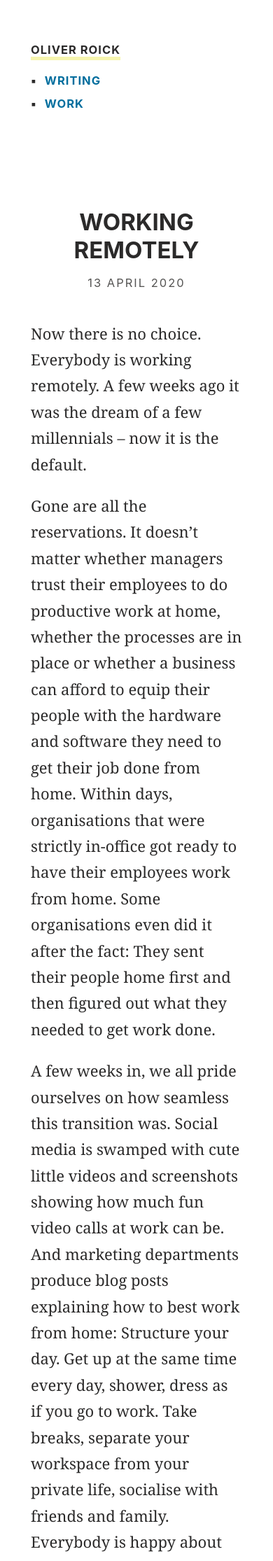
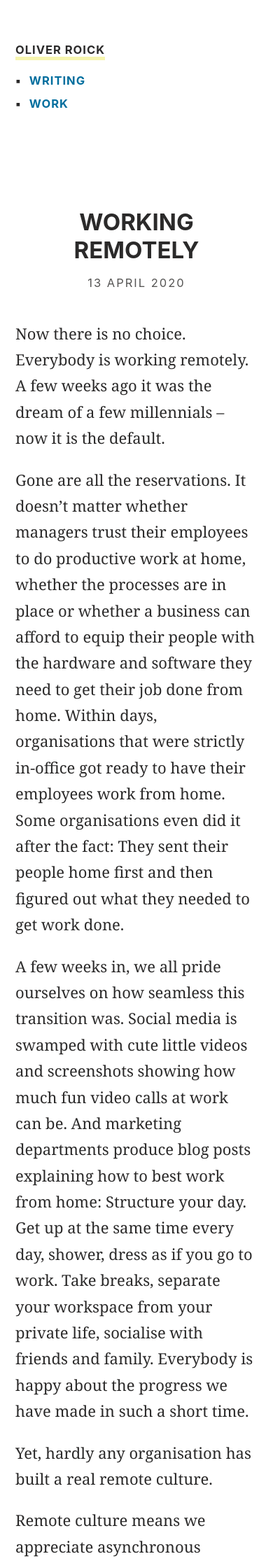
Before and after one commit to oliverroick/oliverroick.net, a Jekyll site: the page built from index.html, in a window 390 px wide. Shown: the top 2230 px of the page at 70% size. Built offline with Jekyll 4.4.1, drawn with Linux system fonts in a browser that asks for light colours.

Commit message:
style: lower page padding on mobile view

```diff
--- a/css/roick.css
+++ b/css/roick.css
@@ -33,6 +33,11 @@ body {
   font-size: var(--base-size);
   padding: 0;
   margin: 0;
+}
+
+body > * {
+  padding-left: var(--base-size);
+  padding-right: var(--base-size);
 }
 
 h1 {
@@ -143,8 +148,6 @@ header {
   max-width: var(--main-width);
   letter-spacing: 1px;
   margin: auto auto var(--gap-l) auto;
-  padding-left: var(--gap-s);
-  padding-right: var(--gap-s);
   padding-top: var(--gap-s);
 }
 
@@ -205,7 +208,8 @@ footer {
   font-size: var(--font-s);
   font-family: var(--sans-serif);
   margin-top: var(--gap-l);
-  padding: var(--gap-m) var(--gap-s);
+  padding-top: var(--gap-m);
+  padding-bottom: var(--gap-m);
   line-height: 1.5;
   border-top: var(--border-size) solid var(--vanilla);
 }
@@ -233,8 +237,6 @@ section {
   margin: var(--gap-s);
   max-width: var(--main-width);
   margin: auto;
-  padding-left: var(--gap-s);
-  padding-right: var(--gap-s);
 }
 
 section h1 {
@@ -328,6 +330,13 @@ table.db .sk {
 /*
  * RESPONSIVENESS
  */
+
+@media (min-width: 450px) {
+  body > * {
+    padding-left: var(--gap-s);
+    padding-right: var(--gap-s);
+  }
+}
 
 @media (min-width: 968px) {
   .grid {
```
